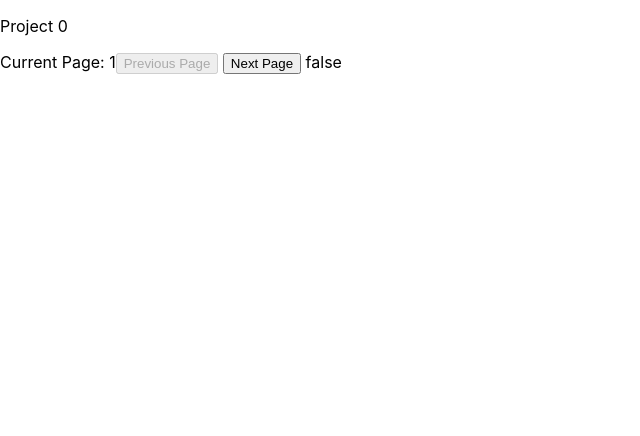
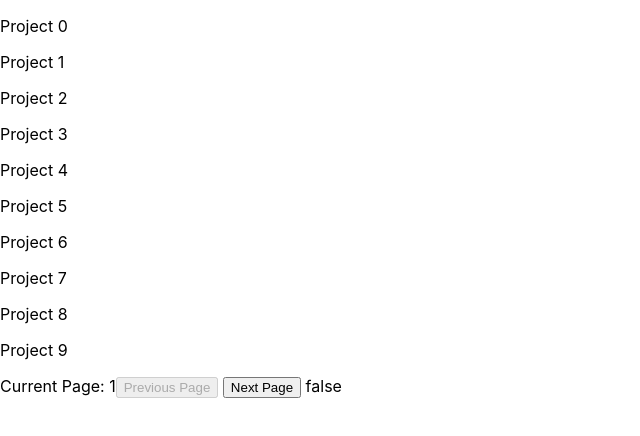
Before and after one commit to iswara108/learn-react-query, a React (Create React App) app: page / in a window 1280 px wide. Shown: the top 436 px of the page, without its empty margins (0-640 px from the left). Built offline with nearby package versions, Linux system fonts and the light colour scheme.

Commit message:
get 10 items in each page

```diff
--- a/src/my-api.ts
+++ b/src/my-api.ts
@@ -23,10 +23,15 @@ export function postTodo(newTodo: { id: string; title: string }) {
 }
 
 export function getProjects(page: number) {
+  console.log("get page", page);
   return new Promise<Projects>((res) => {
+    const projects = new Array(10).fill(null).map((_, i) => ({
+      id: page * 10 + i,
+      name: `Project ${page * 10 + i}`,
+    }));
     setTimeout(() => {
       return res({
-        projects: [{ id: page, name: `Project ${page}` }],
+        projects,
         hasMore: true,
       });
     }, 2000);
```
